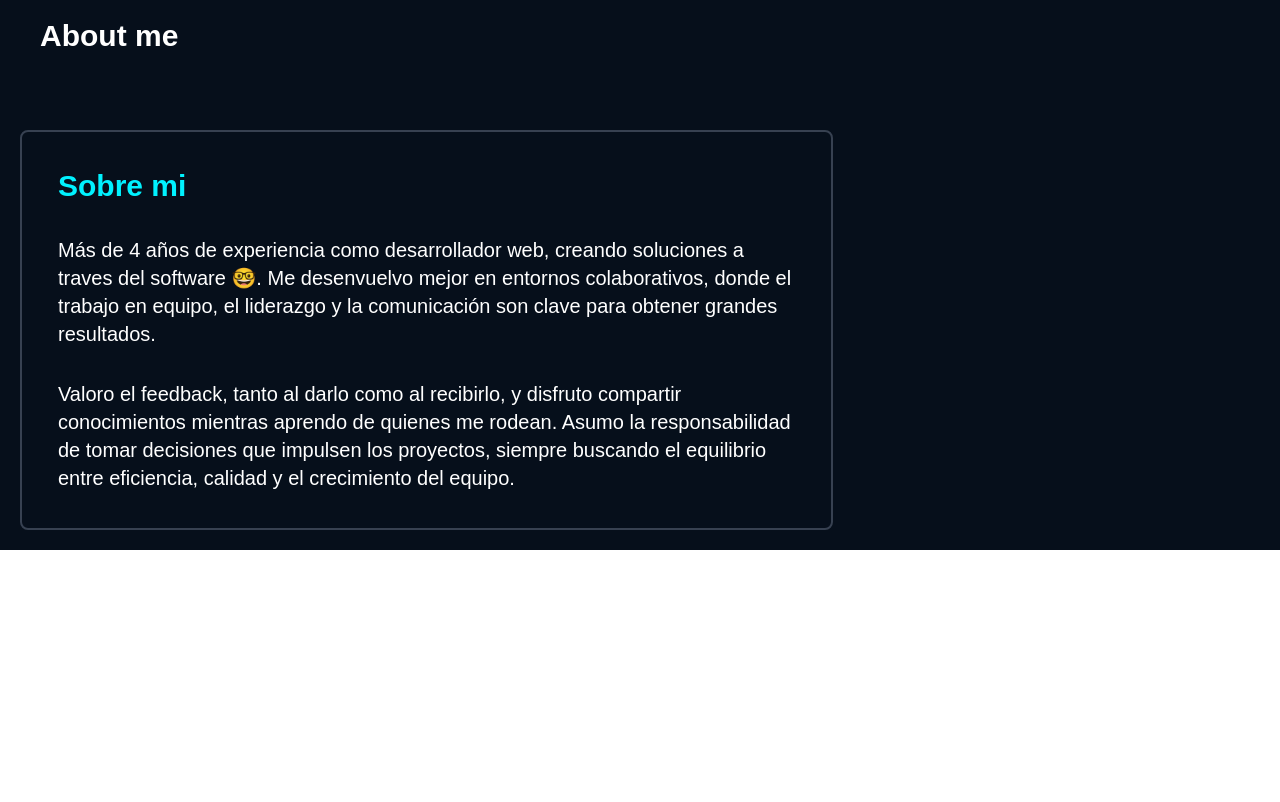
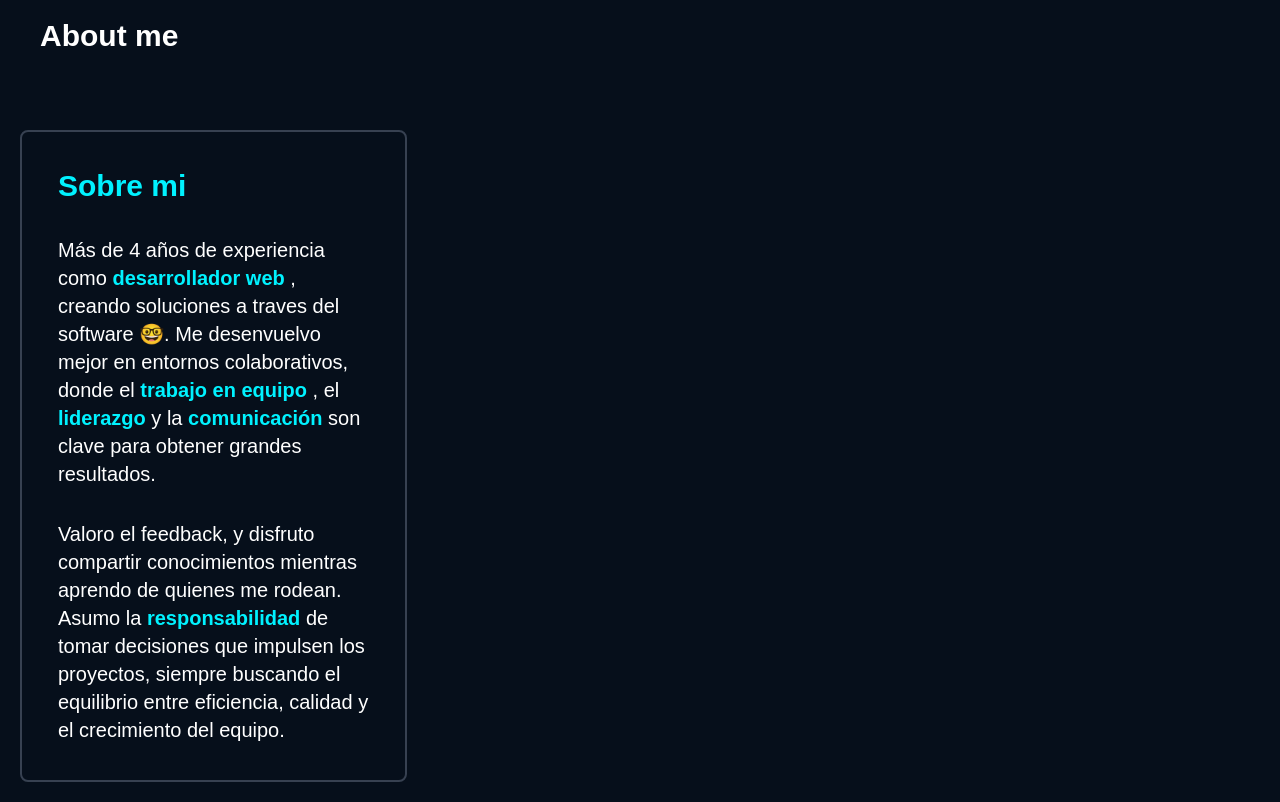
Before and after one commit to FabianGML/portfolio-2.0, an Astro site: page / in a window 1280 px wide. Shown: the part 3900-4702 px from the top of the page. Before the commit the page ends 4450 px from the top, so only its background shows below. Built offline with nearby package versions, Linux system fonts and the light colour scheme; Astro itself is replaced by a stand-in of ours.

Commit message:
Agregando Strong en about

```diff
--- /dev/null
+++ b/src/components/Strong.astro
@@ -0,0 +1,3 @@
+<strong class="text-accent font-bold">
+    <slot />
+</strong>
--- a/src/components/sections/About.astro
+++ b/src/components/sections/About.astro
@@ -2,23 +2,43 @@
 import BentoCard from "@/components/cards/BentoCard.astro";
 import SectionContainer from "@/components/SectionContainer.astro";
 import { getI18N } from "@/i18n";
+import Strong from "../Strong.astro";
 
 const { currentLocale } = Astro;
-const i18n = getI18N({ currentLocale });
-const { ABOUT_ME } = i18n;
 ---
 
 <SectionContainer title="About me">
     <div
         class="grid grid-cols-1 md:grid-cols-3 grid-rows-9 md:grid-rows-3 gap-10 p-5"
     >
-        <BentoCard classes="col-span-2 row-span-3" title={ABOUT_ME.bento1Title}>
-            <p class="text-xl p-4">{ABOUT_ME.bento1Description}</p>
-            <p class="text-xl p-4">{ABOUT_ME.bento1Description2}</p>
-        </BentoCard>
-        <!-- <BentoCard
-            classes="col-span-2 row-span-2"
-            title={ABOUT_ME.bento2Title}
-        /> -->
+        {
+            currentLocale === "es" && (
+                <Fragment>
+                    <BentoCard
+                        classes="col-span-2 md:col-span-1 row-span-3"
+                        title="Sobre mi"
+                    >
+                        <p class="text-xl p-4">
+                            Más de 4 años de experiencia como
+                            <Strong> desarrollador web </Strong>, creando
+                            soluciones a traves del software 🤓. Me desenvuelvo
+                            mejor en entornos colaborativos, donde el
+                            <Strong>trabajo en equipo</Strong>, el
+                            <Strong>liderazgo</Strong> y la
+                            <Strong>comunicación</Strong>
+                            son clave para obtener grandes resultados.
+                        </p>
+                        <p class="text-xl p-4">
+                            Valoro el feedback, y disfruto compartir
+                            conocimientos mientras aprendo de quienes me rodean.
+                            Asumo la <Strong>responsabilidad</Strong>
+                            de tomar decisiones que impulsen los proyectos,
+                            siempre buscando el equilibrio entre eficiencia,
+                            calidad y el crecimiento del equipo.
+                        </p>
+                    </BentoCard>
+                </Fragment>
+            )
+        }
     </div>
 </SectionContainer>
--- a/src/i18n/es.json
+++ b/src/i18n/es.json
@@ -58,11 +58,5 @@
                 ]
             }
         ]
-    },
-    "ABOUT_ME": {
-        "bento1Title": "Sobre mi",
-        "bento1Description": "Más de 4 años de experiencia como desarrollador web, creando soluciones a traves del software 🤓. Me desenvuelvo mejor en entornos colaborativos, donde el trabajo en equipo, el liderazgo y la comunicación son clave para obtener grandes resultados.",
-        "bento1Description2": "Valoro el feedback, tanto al darlo como al recibirlo, y disfruto compartir conocimientos mientras aprendo de quienes me rodean. Asumo la responsabilidad de tomar decisiones que impulsen los proyectos, siempre buscando el equilibrio entre eficiencia, calidad y el crecimiento del equipo.",
-        "bento1Accent": "Experiencia"
     }
 }
```
